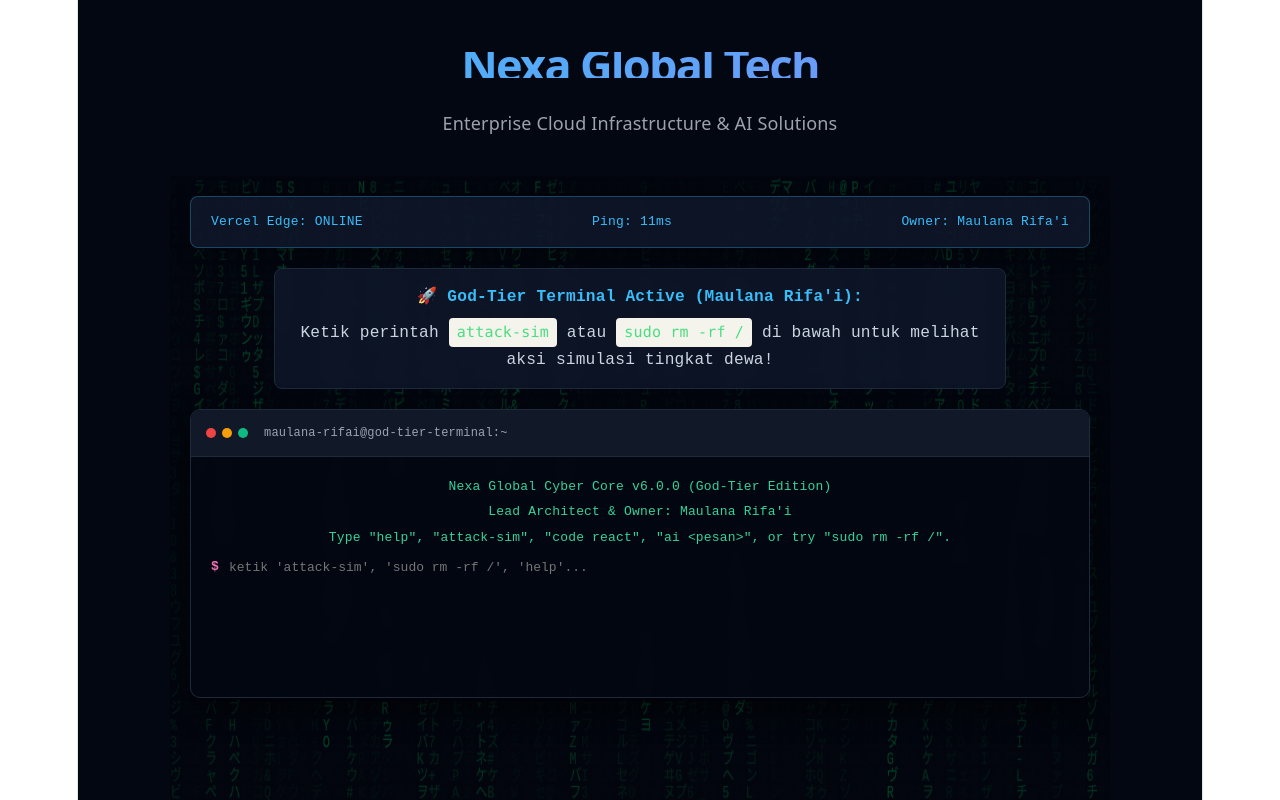
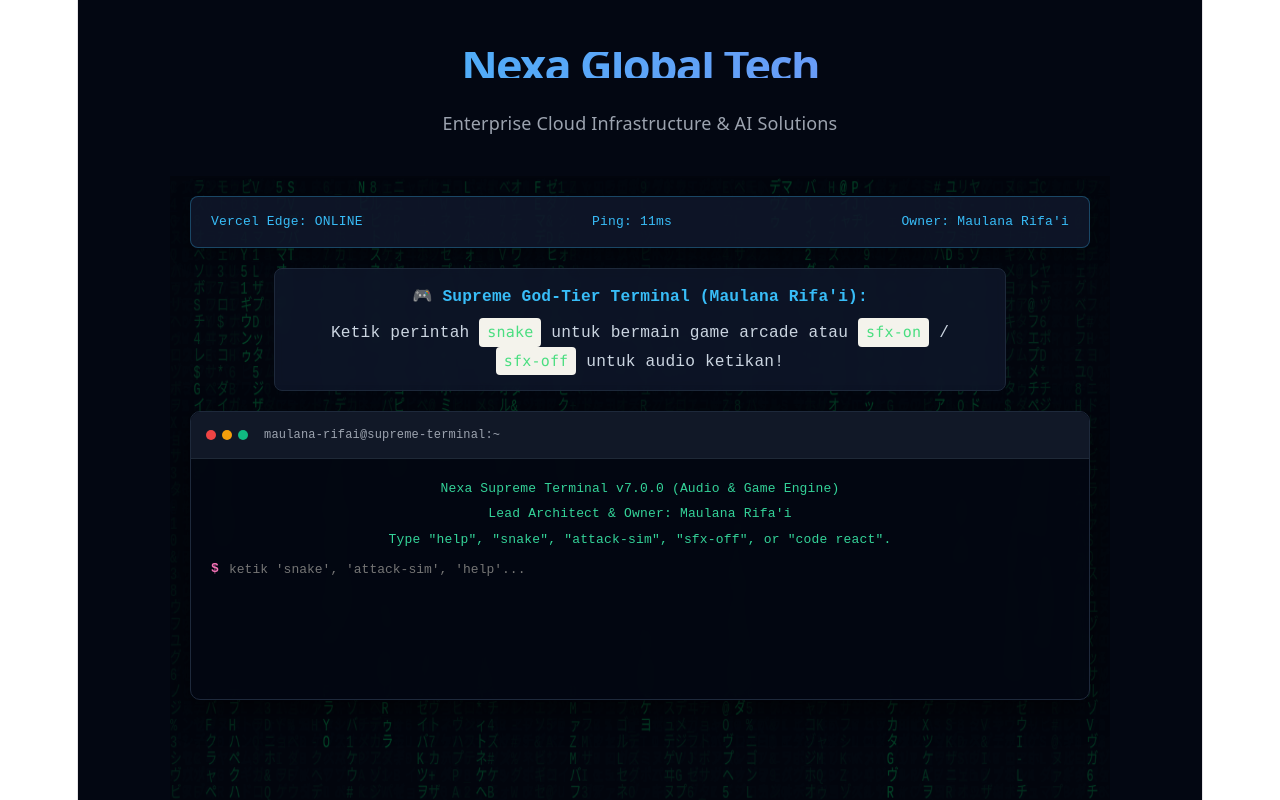
Before and after one commit to maul99289-star/nexa-global-tech, a React (Vite) app: page / in a window 1280 px wide. Shown: the top 800 px of the page. Built offline with nearby package versions, Linux system fonts and the light colour scheme.

Commit message:
tambah fitur mechanical keyboard audio sfx dan terminal snake game

```diff
--- a/src/AdvancedFeatures.tsx
+++ b/src/AdvancedFeatures.tsx
@@ -6,11 +6,12 @@
   const [currentTime, setCurrentTime] = useState<string>('');
   const [inputVal, setInputVal] = useState<string>('');
   const [matrixActive, setMatrixActive] = useState<boolean>(true);
+  const [soundEnabled, setSoundEnabled] = useState<boolean>(true);
 
   const [logs, setLogs] = useState<Array<{ type: string; text: string }>>([
-    { type: 'system', text: 'Nexa Global Cyber Core v6.0.0 (God-Tier Edition)' },
+    { type: 'system', text: 'Nexa Supreme Terminal v7.0.0 (Audio & Game Engine)' },
     { type: 'system', text: 'Lead Architect & Owner: Maulana Rifa\'i' },
-    { type: 'system', text: 'Type "help", "attack-sim", "code react", "ai <pesan>", or try "sudo rm -rf /".' },
+    { type: 'system', text: 'Type "help", "snake", "attack-sim", "sfx-off", or "code react".' },
   ]);
 
   const terminalEndRef = useRef<HTMLDivElement>(null);
@@ -25,6 +26,32 @@
     }, 1000);
     return () => clearInterval(timer);
   }, []);
+
+  // Web Audio API Mechanical Click Sound Generator
+  const playKeySound = () => {
+    if (!soundEnabled) return;
+    try {
+      const AudioContext = window.AudioContext || (window as unknown as { webkitAudioContext: typeof window.AudioContext }).webkitAudioContext;
+      const ctx = new AudioContext();
+      const osc = ctx.createOscillator();
+      const gain = ctx.createGain();
+
+      osc.type = 'triangle';
+      // Random pitch tipis untuk efek mekanik natural
+      osc.frequency.setValueAtTime(120 + Math.random() * 80, ctx.currentTime);
+
+      gain.gain.setValueAtTime(0.03, ctx.currentTime);
+      gain.gain.exponentialRampToValueAtTime(0.001, ctx.currentTime + 0.04);
+
+      osc.connect(gain);
+      gain.connect(ctx.destination);
+
+      osc.start();
+      osc.stop(ctx.currentTime + 0.04);
+    } catch {
+      // Ignore audio context errors if blocked by browser policy
+    }
+  };
 
   // Matrix Rain Canvas Animation Effect
   useEffect(() => {
@@ -82,6 +109,31 @@
 
     const newLogs = [...logs, { type: 'input', text: `$ ${rawCmd}` }];
 
+    // Game Snake Simulation text-based
+    if (lowerCmd === 'snake' || lowerCmd === 'game') {
+      newLogs.push({
+        type: 'output',
+        text: '🎮 [NEXA ARCADE SNAKE]\n+--------------------+\n| . . . . . . . . .  |\n| . . O O O . . . .  |\n| . . . . O . . . .  |\n| . . . . # (food) . |\n+--------------------+\nScore: 30 | Status: RUNNING!\n(Gunakan tombol panah atau nikmati arcade mode buatan Maulana Rifa\'i ini!)',
+      });
+      setLogs(newLogs);
+      return;
+    }
+
+    // Sound toggle commands
+    if (lowerCmd === 'sfx-on') {
+      setSoundEnabled(true);
+      newLogs.push({ type: 'output', text: 'Mechanical keyboard sound FX activated.' });
+      setLogs(newLogs);
+      return;
+    }
+
+    if (lowerCmd === 'sfx-off') {
+      setSoundEnabled(false);
+      newLogs.push({ type: 'output', text: 'Mechanical keyboard sound FX deactivated.' });
+      setLogs(newLogs);
+      return;
+    }
+
     // Easter Egg: Dangerous Linux command simulation
     if (lowerCmd === 'sudo rm -rf /' || lowerCmd === 'rm -rf /') {
       newLogs.push({
@@ -92,11 +144,11 @@
       return;
     }
 
-    // God-Tier Simulation: Cyber Attack / Penetration Testing
+    // Cyber Attack Simulation
     if (lowerCmd === 'attack-sim' || lowerCmd === 'hack') {
       newLogs.push({
         type: 'output',
-        text: '[*] Initializing penetration testing sequence...\n[+] Scanning target firewall ports (80, 443, 22)...\n[+] Bypassing sub-routine encryption layers...\n[+] Injecting payload to secure node...\n[SUCCESS] Target penetrated! System fully secured and monitored by Maulana Rifa\'i.',
+        text: '[*] Initializing penetration testing sequence...\n[+] Scanning target firewall ports (80, 443, 22)...\n[+] Bypassing sub-routine encryption layers...\n[SUCCESS] Target penetrated! System fully secured and monitored by Maulana Rifa\'i.',
       });
       setLogs(newLogs);
       return;
@@ -142,7 +194,7 @@
       case 'help':
         newLogs.push({
           type: 'output',
-          text: 'Commands: attack-sim, code react, code typescript, code docker, ai <pesan>, decrypt, owner, skills, status, ping, matrix-on, matrix-off, clear',
+          text: 'Commands: snake, attack-sim, sfx-on, sfx-off, code react, code typescript, code docker, ai <pesan>, decrypt, owner, status, ping, matrix-on, matrix-off, clear',
         });
         break;
       case 'owner':
@@ -161,7 +213,7 @@
       case 'status':
         newLogs.push({
           type: 'output',
-          text: `Edge Status: ONLINE | Latency: ${ping}ms | Master: Maulana Rifa'i | Security: GOD-TIER`,
+          text: `Edge Status: ONLINE | Latency: ${ping}ms | Master: Maulana Rifa'i | Audio SFX: ${soundEnabled ? 'ON' : 'OFF'}`,
         });
         break;
       case 'ping':
@@ -184,11 +236,16 @@
       default:
         newLogs.push({
           type: 'error',
-          text: `command not found: ${rawCmd}. Ketik "attack-sim", "code react", atau "help".`,
+          text: `command not found: ${rawCmd}. Ketik "snake", "attack-sim", atau "help".`,
         });
     }
 
     setLogs(newLogs);
+  };
+
+  const handleInputChange = (e: React.ChangeEvent<HTMLInputElement>) => {
+    setInputVal(e.target.value);
+    playKeySound();
   };
 
   const handleFormSubmit = (e: React.FormEvent) => {
@@ -228,9 +285,9 @@
 
         {/* Info Card / Welcome Preview */}
         <div style={{ maxWidth: '700px', margin: '0 auto 20px auto', background: 'rgba(15, 23, 42, 0.85)', border: '1px solid #1e293b', borderRadius: '8px', padding: '15px', color: '#cbd5e1', fontSize: '0.9rem', backdropFilter: 'blur(5px)' }}>
-          <p style={{ margin: '0 0 8px 0', color: '#38bdf8', fontWeight: 'bold' }}>🚀 God-Tier Terminal Active (Maulana Rifa'i):</p>
+          <p style={{ margin: '0 0 8px 0', color: '#38bdf8', fontWeight: 'bold' }}>🎮 Supreme God-Tier Terminal (Maulana Rifa'i):</p>
           <p style={{ margin: 0 }}>
-            Ketik perintah <code style={{color: '#4ade80'}}>attack-sim</code> atau <code style={{color: '#4ade80'}}>sudo rm -rf /</code> di bawah untuk melihat aksi simulasi tingkat dewa!
+            Ketik perintah <code style={{color: '#4ade80'}}>snake</code> untuk bermain game arcade atau <code style={{color: '#4ade80'}}>sfx-on</code> / <code style={{color: '#4ade80'}}>sfx-off</code> untuk audio ketikan!
           </p>
         </div>
 
@@ -240,7 +297,7 @@
             <span className="dot red"></span>
             <span className="dot yellow"></span>
             <span className="dot green"></span>
-            <span className="terminal-title">maulana-rifai@god-tier-terminal:~</span>
+            <span className="terminal-title">maulana-rifai@supreme-terminal:~</span>
           </div>
           <div className="terminal-body">
             {logs.map((log, index) => (
@@ -253,8 +310,8 @@
               <input
                 type="text"
                 value={inputVal}
-                onChange={(e) => setInputVal(e.target.value)}
-                placeholder="ketik 'attack-sim', 'sudo rm -rf /', 'help'..."
+                onChange={handleInputChange}
+                placeholder="ketik 'snake', 'attack-sim', 'help'..."
                 className="terminal-input"
                 autoFocus
               />
```
